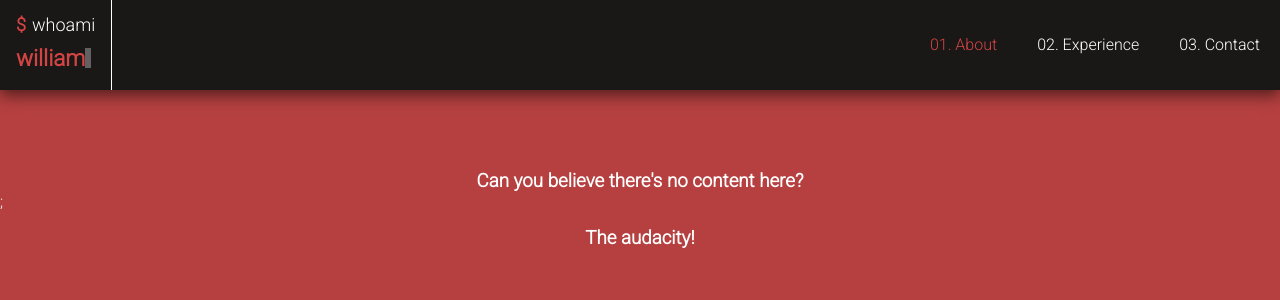
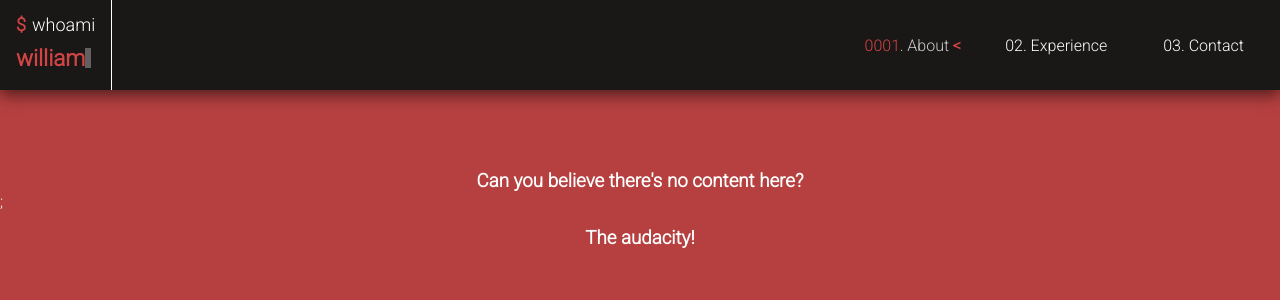
Before and after one commit to wi11ahern/who-am-i, a React (Vite) app: page / in a window 1280 px wide. In both pictures the pointer is over the link "01. About". Shown: the top 300 px of the page. Built offline with nearby package versions, Linux system fonts and the light colour scheme.

Commit message:
Add binary number transitions to nav

```diff
--- a/src/components/layout/main-nav.module.css
+++ b/src/components/layout/main-nav.module.css
@@ -11,20 +11,73 @@
 }
 
 .main-nav li {
-  line-height: 40px;
   float: left;
-  margin: 0 1rem 0 1rem;
+  margin: 0 2rem 0 1rem;
   vertical-align: middle;
   text-align: center;
 }
 
 .main-nav a {
   padding: 4px;
-  text-decoration: none;
+  text-decoration: underline 2px rgba(255, 255, 255, 0);
   color: inherit;
-  transition: 0.3s ease-in-out;
 }
 
-.main-nav li:hover {
+.main-nav li a:hover {
+  transition: all 0.1s ease-in-out;
+  color: rgba(255, 255, 255, 0.778);
+}
+
+.main-nav li a:hover span {
+  opacity: 0;
+  transition: all 0.15s ease-in-out;
+}
+
+.about:hover::before {
+  opacity: 1;
+  content: "0001";
+  position: absolute;
+  right: 380px;
   color: var(--red-alt);
 }
+
+.about:hover::after {
+  content: "<";
+  position: absolute;
+  right: 319px;
+  color: var(--red-alt);
+  font-weight: bolder;
+}
+
+.experience:hover::before {
+  opacity: 1;
+  content: "0010";
+  position: absolute;
+  right: 258px;
+  color: var(--red-alt);
+}
+
+.experience:hover::after {
+  content: "<";
+  position: absolute;
+  right: 160px;
+  color: var(--red-alt);
+  font-weight: bolder;
+}
+
+.contact:hover::before {
+  opacity: 1;
+  content: "0011";
+  margin-left: 0;
+  position: absolute;
+  right: 98px;
+  color: var(--red-alt);
+}
+
+.contact:hover::after {
+  content: "<";
+  position: absolute;
+  right: 25px;
+  color: var(--red-alt);
+  font-weight: bolder;
+}
--- a/src/components/layout/main-nav.tsx
+++ b/src/components/layout/main-nav.tsx
@@ -5,13 +5,19 @@ const MainNav = () => {
     <nav className={styles["main-nav"]}>
       <ul>
         <li>
-          <a href="">01. About</a>
+          <a href="" className={styles.about}>
+            <span>01</span>. About
+          </a>
         </li>
         <li>
-          <a href="">02. Experience</a>
+          <a href="" className={styles.experience}>
+            <span>02</span>. Experience
+          </a>
         </li>
-        <li>
-          <a href="">03. Contact</a>
+        <li className={styles.contactli}>
+          <a href="" className={styles.contact}>
+            <span>03</span>. Contact
+          </a>
         </li>
       </ul>
     </nav>
```
